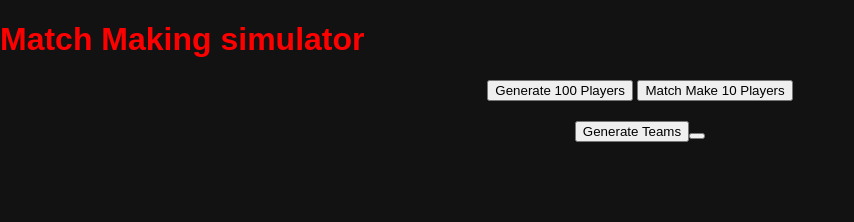
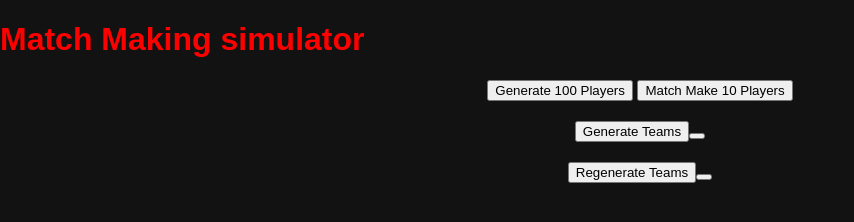
Before and after one commit to fullclipstudios/ISYS3001Task-2, a plain HTML site: page index.html in a window 1280 px wide. Shown: the whole page, without its empty margins (0-854 px from the left). Drawn offline with Linux system fonts and the light colour scheme.

Commit message:
feat: Add RegenerateTeams button to index.html
The RegenerateTeams button has been added to index.html to allow the admins to regenerate teams.

- Includes a new button element labeled "Regenerate Teams."
- Prepares the UI for team regeneration functionality.

```diff
--- a/index.html
+++ b/index.html
@@ -19,7 +19,9 @@
     <div>
         <button id="generateTeams">Generate Teams<button/>
     </div>
-
+    <div>
+        <button id="RegenerateTeams">Regenerate Teams<button/>
+    </div>
     <script src="script.js"></script>
 </body>
 </html>
```
